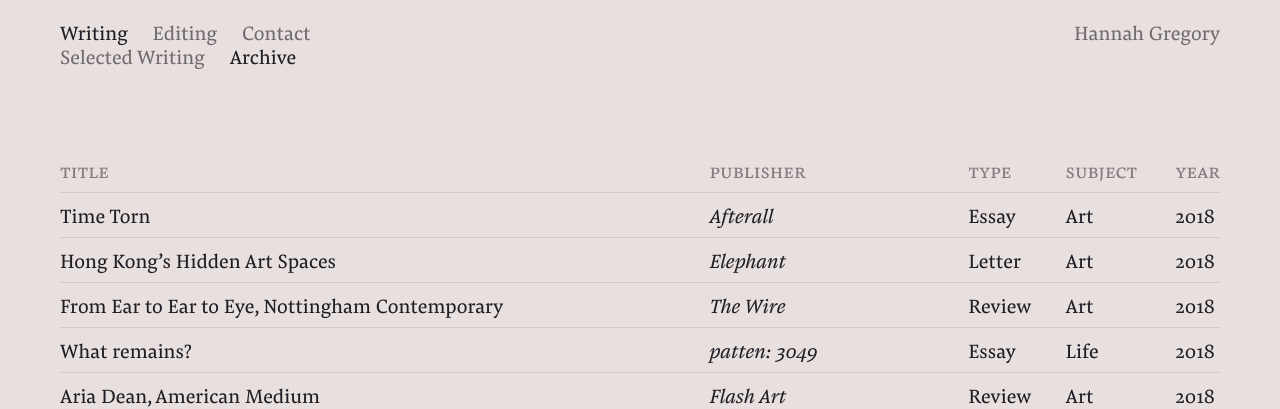
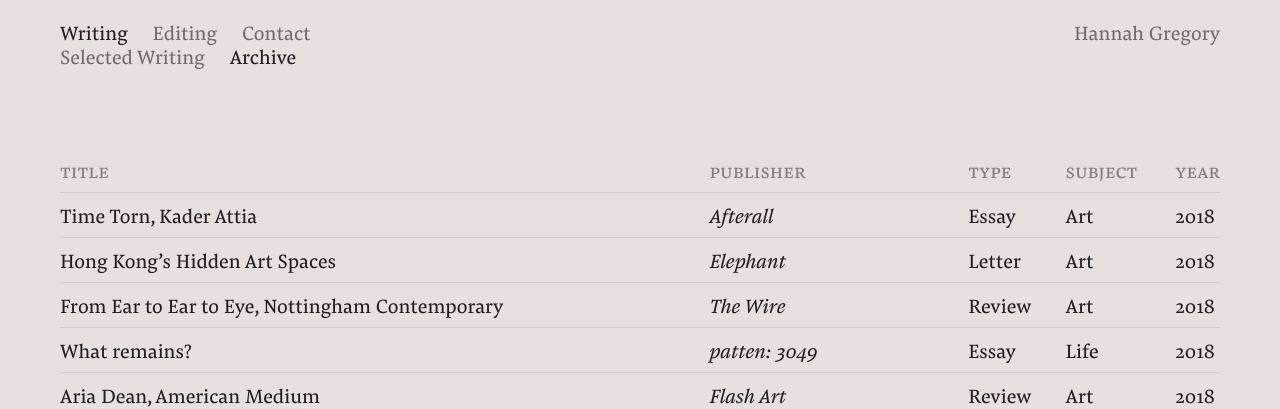
Before and after one commit to hg-site/hg-site.github.io, a Jekyll site: the page built from archive/index.markdown, in a window 1280 px wide and 900 px high. Shown: the top 409 px of the window. Built offline with Jekyll 4.4.1, drawn with Linux system fonts in a browser that asks for light colours.

Commit message:
Updated Index

```diff
--- a/archive/index.markdown
+++ b/archive/index.markdown
@@ -17,7 +17,7 @@
 <tbody class="list">
 
 <tr data-href="https://www.afterall.org/journal/issue.46/time-torn">
-	<td class="title">Time Torn</td>
+	<td class="title">Time Torn, Kader Attia</td>
 	<td class="publisher">Afterall</td>
 	<td class="type">Essay</td>
 	<td class="subject">Art</td>
```
